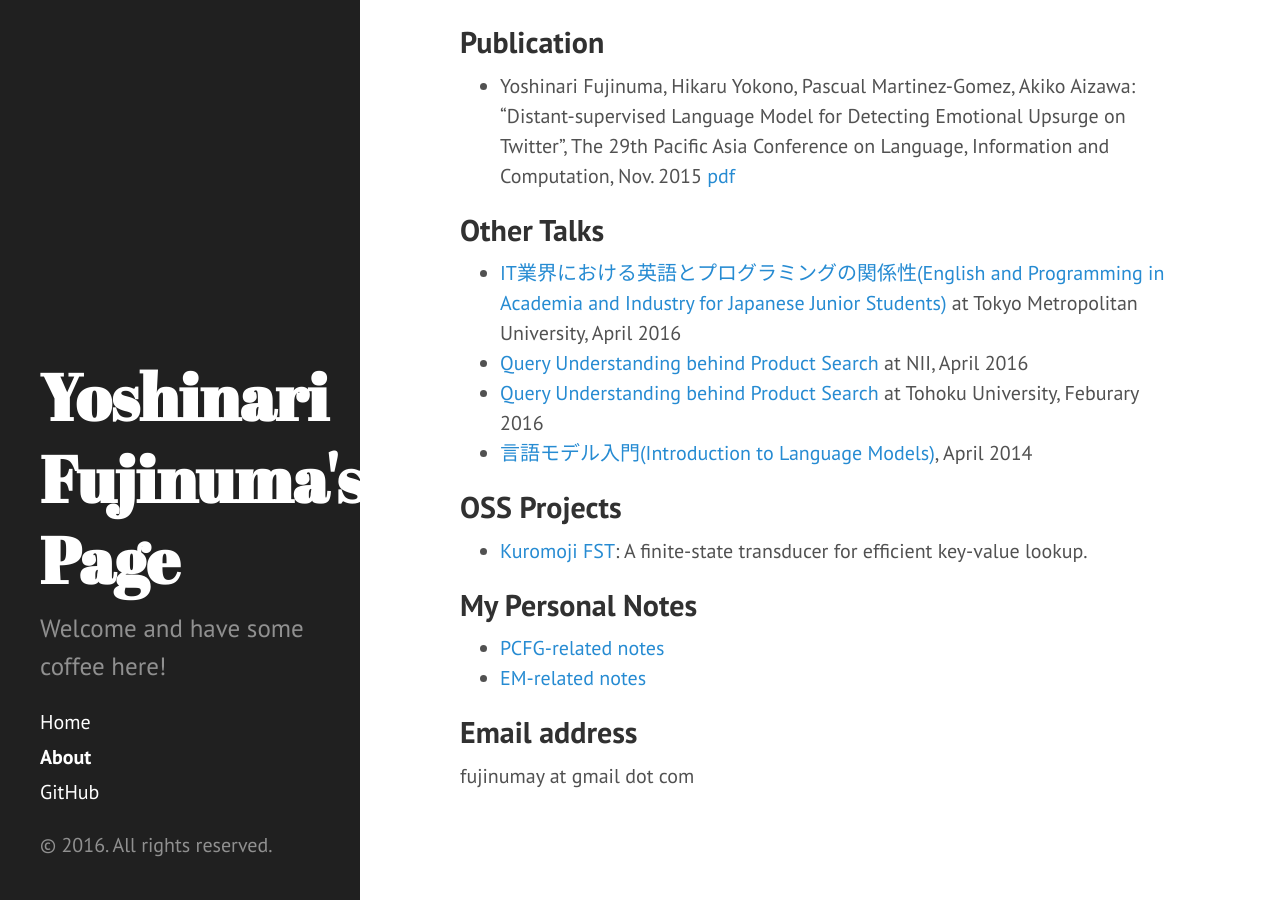
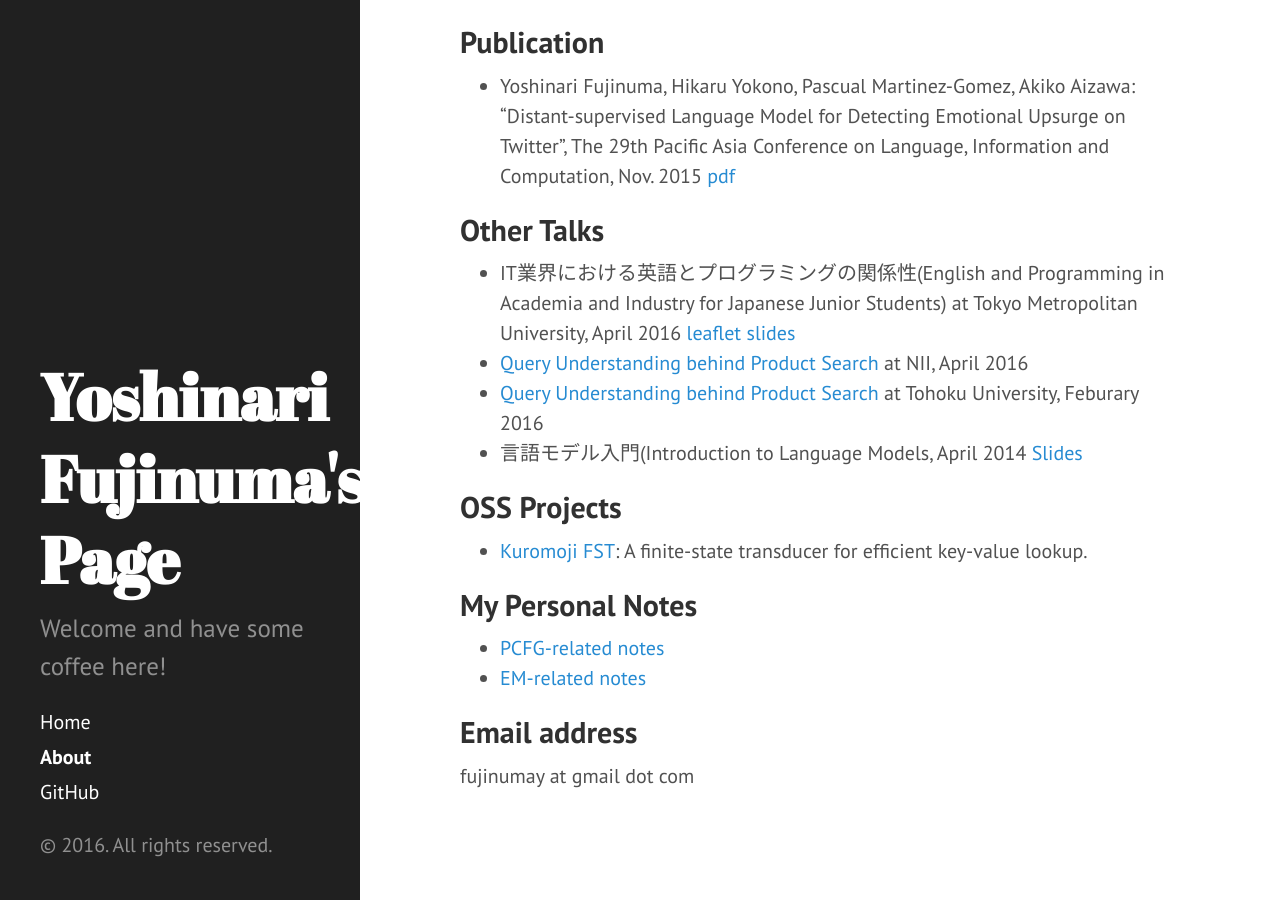
Before and after one commit to akkikiki/akkikiki.github.io, a Jekyll site: the page built from about.md, in a window 1280 px wide and 900 px high, scrolled down 477 px. Built offline with Jekyll 4.4.1, drawn with Linux system fonts in a browser that asks for light colours.

Commit message:
Updated about.md

```diff
--- a/about.md
+++ b/about.md
@@ -13,10 +13,10 @@ You can find me on [LinkedIn](https://jp.linkedin.com/in/yoshinari-fujinuma-4b61
 * Yoshinari Fujinuma, Hikaru Yokono, Pascual Martinez-Gomez, Akiko Aizawa: “Distant-supervised Language Model for Detecting Emotional Upsurge on Twitter”, The 29th Pacific Asia Conference on Language, Information and Computation, Nov. 2015 [pdf](http://aclweb.org/anthology/Y/Y15/Y15-1056.pdf)
 
 ## Other Talks
-* [IT業界における英語とプログラミングの関係性(English and Programming in Academia and Industry for Japanese Junior Students)](http://www.sd.tmu.ac.jp/extra/download.html?d=assets/files/download/news/ver0_ICTspecial20160426.pdf)  at Tokyo Metropolitan University, April 2016
+* IT業界における英語とプログラミングの関係性(English and Programming in Academia and Industry for Japanese Junior Students) at Tokyo Metropolitan University, April 2016 [leaflet](http://www.sd.tmu.ac.jp/extra/download.html?d=assets/files/download/news/ver0_ICTspecial20160426.pdf) [slides](http://www.slideshare.net/yoshinarifujinuma/it-63436578)
 * [Query Understanding behind Product Search](http://www-al.nii.ac.jp/blog/2016-4-1-seminar-talk-by-yoshinari-fujinuma/)  at NII, April 2016
 * [Query Understanding behind Product Search](http://www.cl.ecei.tohoku.ac.jp/index.php?MiCS) at Tohoku University, Feburary 2016
-* [言語モデル入門(Introduction to Language Models)](http://www.slideshare.net/yoshinarifujinuma/04-12-labmeetingforpublic), April 2014
+* 言語モデル入門(Introduction to Language Models, April 2014 [Slides](http://www.slideshare.net/yoshinarifujinuma/04-12-labmeetingforpublic)
 
 ## OSS Projects
 * [Kuromoji FST](https://github.com/atilika/fst): A finite-state transducer for efficient key-value lookup.
```
